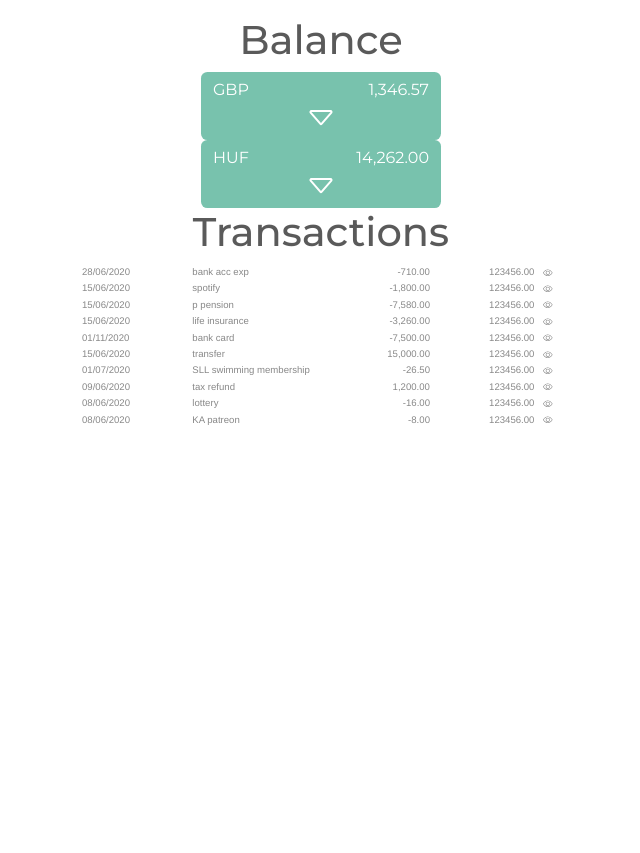
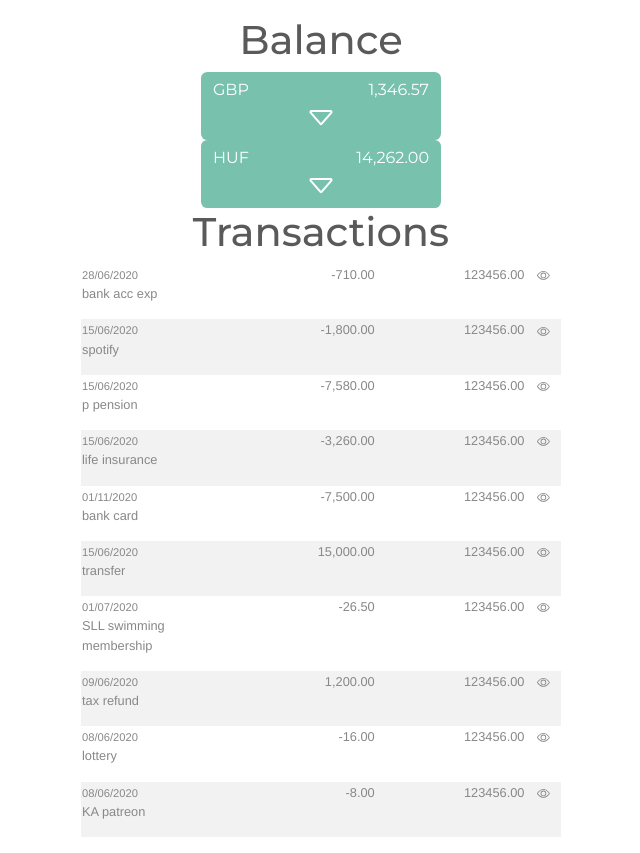
Before and after one commit to dgloriaweb/budgeter_frontend, a Vue app: page / in a window 1280 px wide. Shown: the whole page, without its empty margins (319-959 px from the left). Before the commit the page ends 800 px from the top, so only its background shows below. Built offline with nearby package versions, Linux system fonts and the light colour scheme.

Commit message:
formatted transactions table

```diff
--- a/src/components/TransactionsList.vue
+++ b/src/components/TransactionsList.vue
@@ -6,10 +6,8 @@
     <table class="my-table">
         <tr v-for="transaction in db_json" :key="transaction.id">
           <td style="text-align:left">
-          {{ transaction.date }}
-        </td>
-
-        <td style="text-align:left">
+          <small>{{ transaction.date }}</small>
+        <br/>
           {{ transaction.description }}
         </td>
         <td style="text-align:right">
@@ -94,10 +92,15 @@ export default {
   max-width:30rem;
   margin:auto;
 }
+.my-table tr:nth-child(even) {
+  background-color: #f2f2f2;
+}
 
 .my-table td{
   /* border: 1px solid black; */
   max-width:4rem;
-  font-size:0.6rem;
+  font-size:0.8rem;
+  vertical-align:top;
+  padding-bottom:1rem;
 }
 </style>
```
